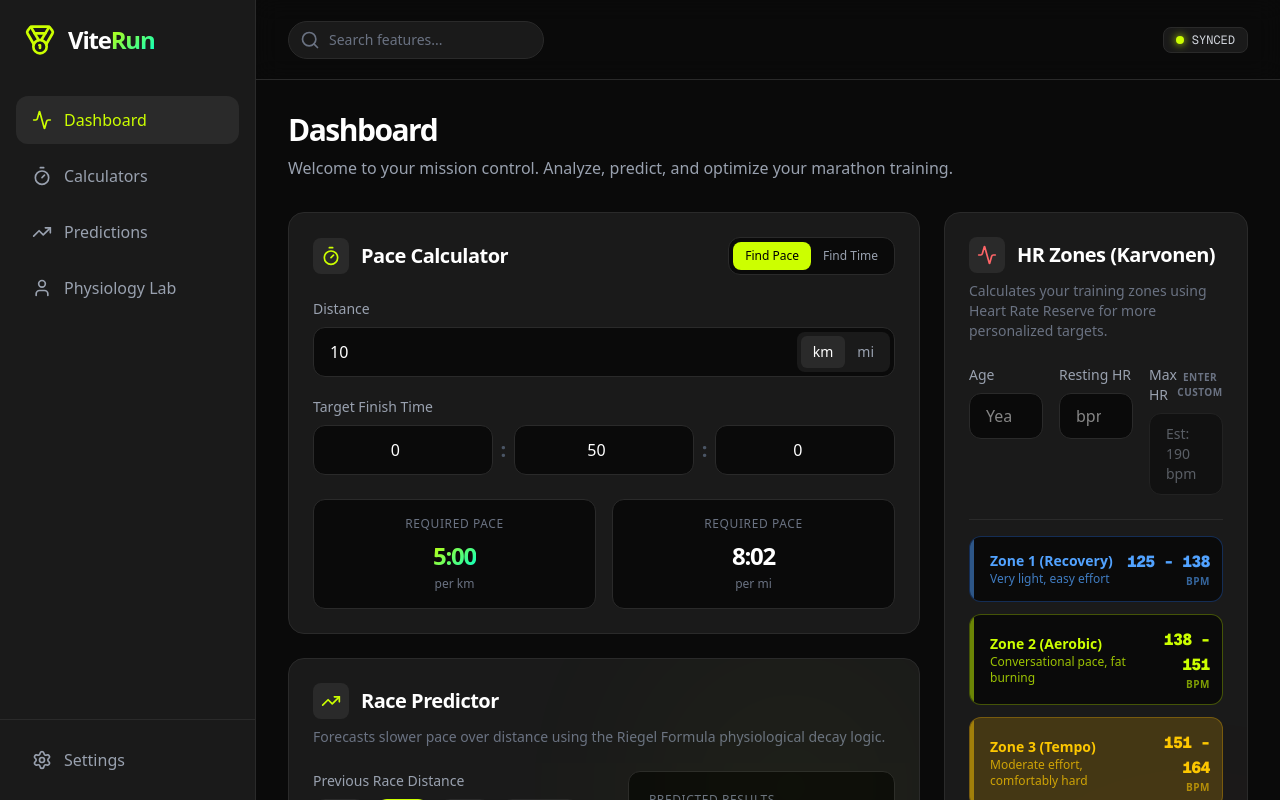
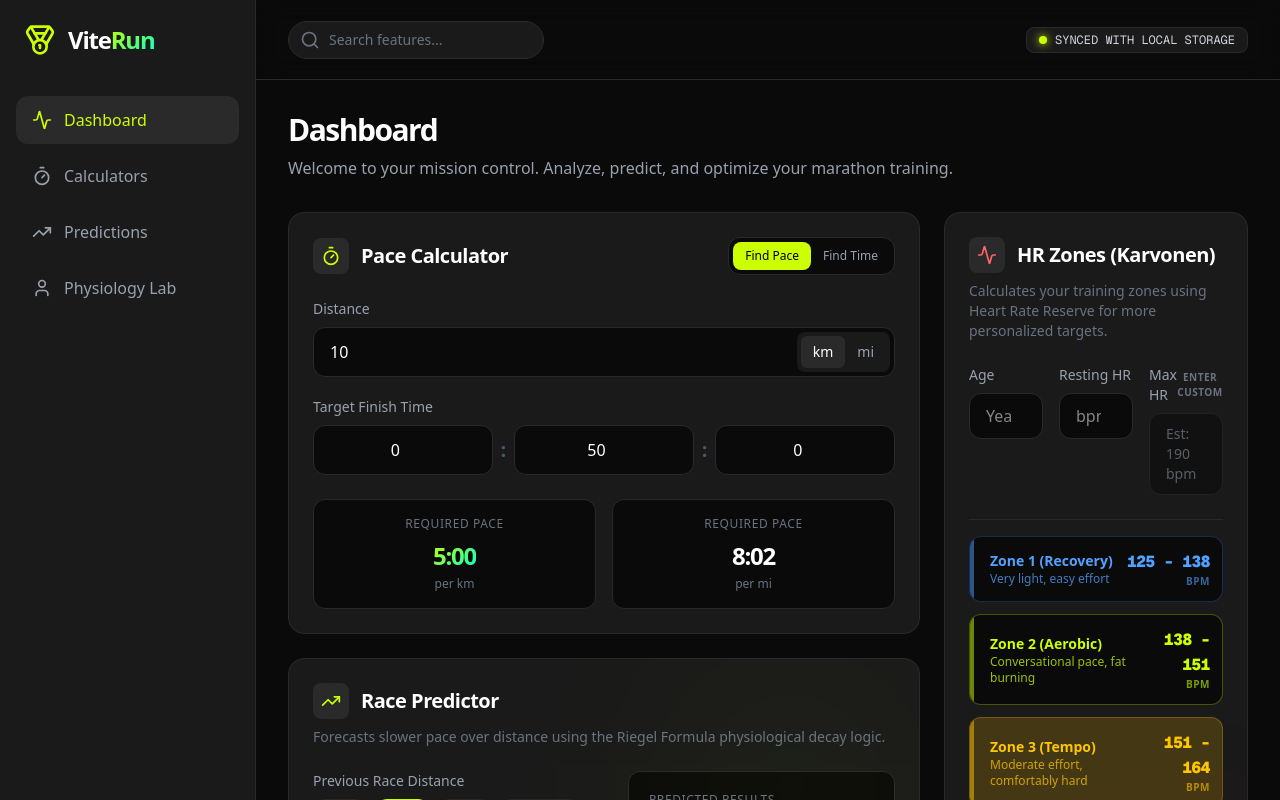
Before and after one commit to victorreverter/viterun, a Next.js app: page / in a window 1280 px wide. Shown: the top 800 px of the page. Built offline with nearby package versions, Linux system fonts and the light colour scheme.

Commit message:
Adjust sync elements & settings

```diff
--- a/src/components/layout/Header.tsx
+++ b/src/components/layout/Header.tsx
@@ -23,7 +23,7 @@ export function Header() {
                     <div className="flex items-center gap-2 max-sm:hidden">
                         <div className="px-3 py-1 bg-brand-surface rounded-lg border border-brand-surface-light flex items-center gap-2">
                             <span className="w-2 h-2 rounded-full bg-brand-lime shadow-[0_0_8px_#CCFF00]"></span>
-                            <span className="text-xs font-mono text-gray-300">SYNCED</span>
+                            <span className="text-xs font-mono text-gray-300">SYNCED WITH LOCAL STORAGE</span>
                         </div>
                     </div>
 
--- a/src/components/layout/Sidebar.tsx
+++ b/src/components/layout/Sidebar.tsx
@@ -1,5 +1,5 @@
 import Link from "next/link";
-import { Activity, Timer, TrendingUp, User, Settings, Medal } from "lucide-react";
+import { Activity, Timer, TrendingUp, User, Medal } from "lucide-react";
 
 export function Sidebar() {
     return (
@@ -29,13 +29,6 @@ export function Sidebar() {
                     Physiology Lab
                 </Link>
             </nav>
-
-            <div className="p-4 border-t border-brand-surface-light">
-                <Link href="#" className="flex items-center gap-3 px-4 py-3 rounded-xl text-gray-400 hover:text-white hover:bg-brand-surface-light transition-colors">
-                    <Settings className="w-5 h-5" />
-                    Settings
-                </Link>
-            </div>
         </aside>
     );
 }
```
